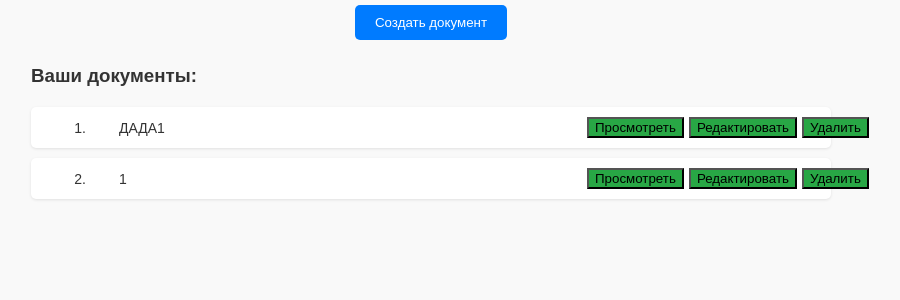
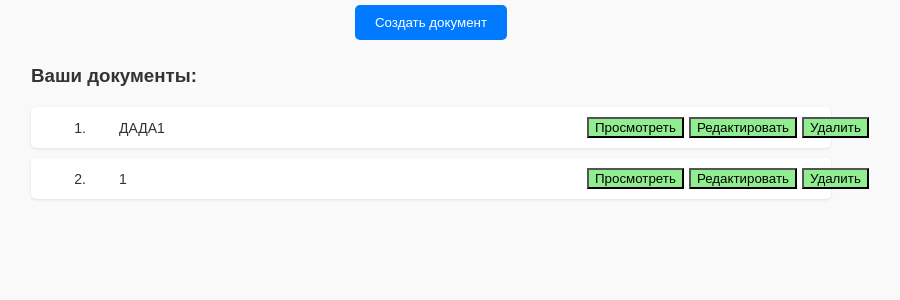
Before and after one commit to Vitya07/chinese_mine_work, a Flask app: page / in a window 1280 px wide. Shown: the part 85-385 px from the top of the page, without its empty margins (209-1109 px from the left). Run offline with Flask 3, Linux system fonts and the light colour scheme; a user stored in the database is signed in.

Commit message:
Update home.html

```diff
--- a/templates/home.html
+++ b/templates/home.html
@@ -55,11 +55,11 @@
         }
 
         .action-button {
-            background-color: #28a745;
+            background-color: #90EE90;
         }
 
         .action-button:hover {
-            background-color: #218838;
+            background-color: #90EE90;
         }
 
         .content {
```
